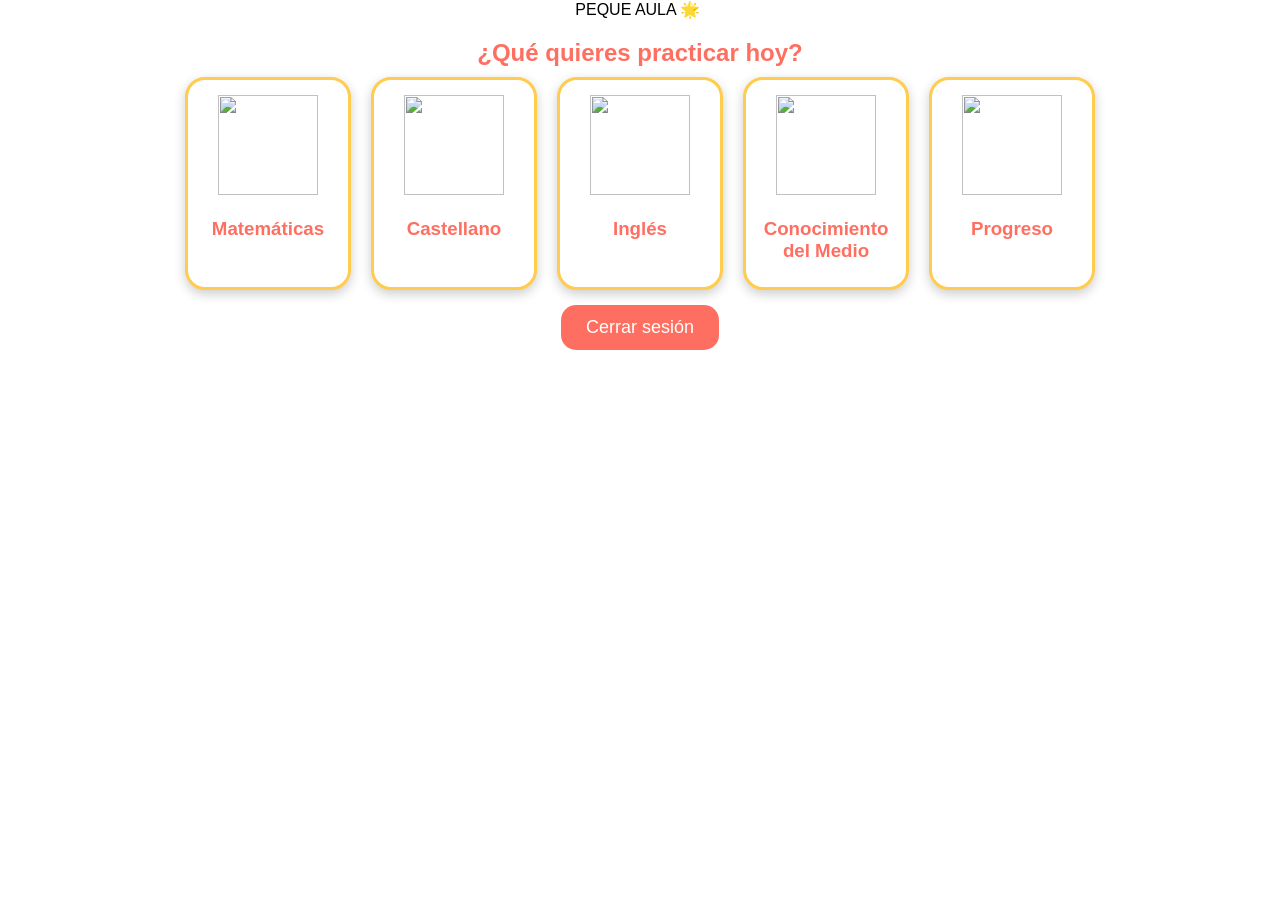
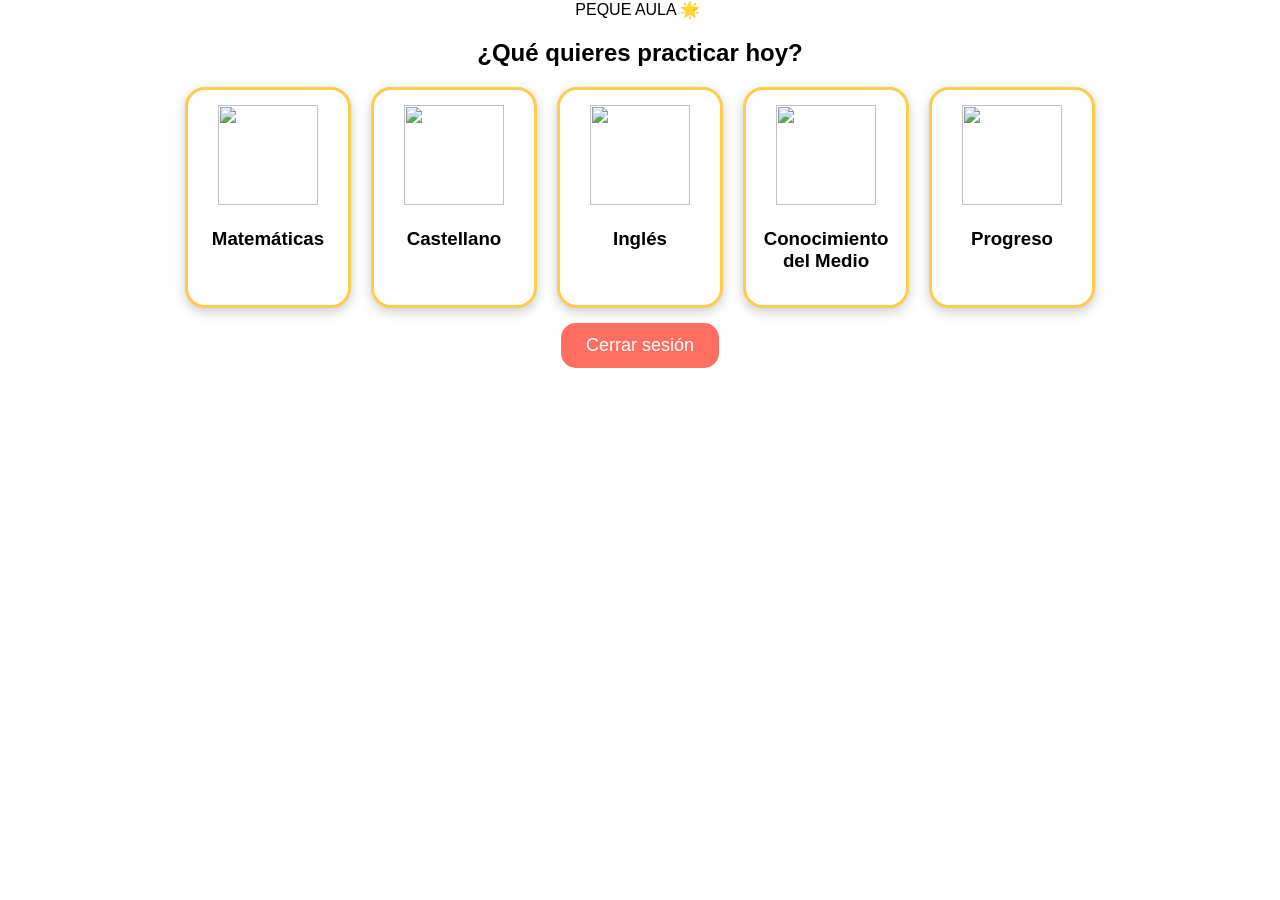

Update style.css

--- a/css/style.css
+++ b/css/style.css
@@ -6,13 +6,11 @@ body {
     font-family: 'Poppins', Arial, sans-serif;
     margin: 0;
     padding: 0;
-
     background-image: url("../assets/img/fondo-escolar.png");
     background-size: cover;
     background-repeat: no-repeat;
     background-position: center;
     background-attachment: fixed;
-
     display: flex;
     flex-direction: column;
     align-items: center;
@@ -20,78 +18,7 @@ body {
 }
 
 /* -----------------------------------------
-   CONTENEDOR CENTRAL
-------------------------------------------*/
-
-.main-container {
-    width: 100%;
-    max-width: 500px;
-    text-align: center;
-    padding: 20px;
-    margin-top: 20px;
-}
-
-/* -----------------------------------------
-   TÍTULOS
-------------------------------------------*/
-
-h1, h2, h3 {
-    font-family: 'Poppins', sans-serif;
-    color: #ff6f61;
-    text-shadow: 2px 2px #ffffff;
-    margin-bottom: 10px;
-}
-
-/* -----------------------------------------
-   BOTONES
-------------------------------------------*/
-
-button, .btn {
-    background: #ff6f61;
-    color: white;
-    padding: 12px 25px;
-    border-radius: 15px;
-    border: none;
-    font-size: 18px;
-    cursor: pointer;
-    margin-top: 15px;
-}
-
-button:hover {
-    background: #e85a4f;
-}
-
-/* -----------------------------------------
-   INPUTS
-------------------------------------------*/
-
-input {
-    padding: 12px;
-    width: 80%;
-    border-radius: 15px;
-    border: 2px solid #ffcc4d;
-    margin: 10px auto;
-    display: block;
-    font-size: 18px;
-}
-
-/* -----------------------------------------
-   CAJA DEL JUEGO
-------------------------------------------*/
-
-.game-box {
-    background: white;
-    width: 320px;
-    margin: 20px auto;
-    padding: 20px;
-    border-radius: 25px;
-    box-shadow: 0 4px 12px rgba(0,0,0,0.15);
-    border: 3px solid #ffcc4d;
-    text-align: center;
-}
-
-/* -----------------------------------------
-   TARJETAS MENÚ Y NIVELES
+   TARJETAS DEL MENÚ
 ------------------------------------------*/
 
 .card-container {
@@ -124,21 +51,56 @@ input {
 }
 
 /* -----------------------------------------
-   RESULTADO
+   CAJA DEL JUEGO
 ------------------------------------------*/
 
-#resultado {
-    margin-top: 10px;
-    font-size: 18px;
-    font-weight: bold;
+.game-box {
+    background: white;
+    width: 320px;
+    margin: 20px auto;
+    padding: 20px;
+    border-radius: 25px;
+    box-shadow: 0 4px 12px rgba(0,0,0,0.15);
+    border: 3px solid #ffcc4d;
+    text-align: center;
 }
+
 /* -----------------------------------------
-   MEMORY CARDS (NO TOCAR MENÚ)
+   INPUTS Y BOTONES
+------------------------------------------*/
+
+input {
+    padding: 12px;
+    width: 80%;
+    border-radius: 15px;
+    border: 2px solid #ffcc4d;
+    margin: 10px auto;
+    display: block;
+    font-size: 18px;
+}
+
+button, .btn {
+    background: #ff6f61;
+    color: white;
+    padding: 12px 25px;
+    border-radius: 15px;
+    border: none;
+    font-size: 18px;
+    cursor: pointer;
+    margin-top: 15px;
+}
+
+button:hover {
+    background: #e85a4f;
+}
+
+/* -----------------------------------------
+   MEMORY (solo esto se añade)
 ------------------------------------------*/
 
 .memory-card {
-    width: 90px;
-    height: 90px;
+    width: 100px;
+    height: 100px;
     background: white;
     border: 3px solid #333;
     border-radius: 12px;
@@ -159,5 +121,5 @@ input {
     display: flex;
     flex-wrap: wrap;
     justify-content: center;
-    min-height: 160px;
+    min-height: 150px;
 }
